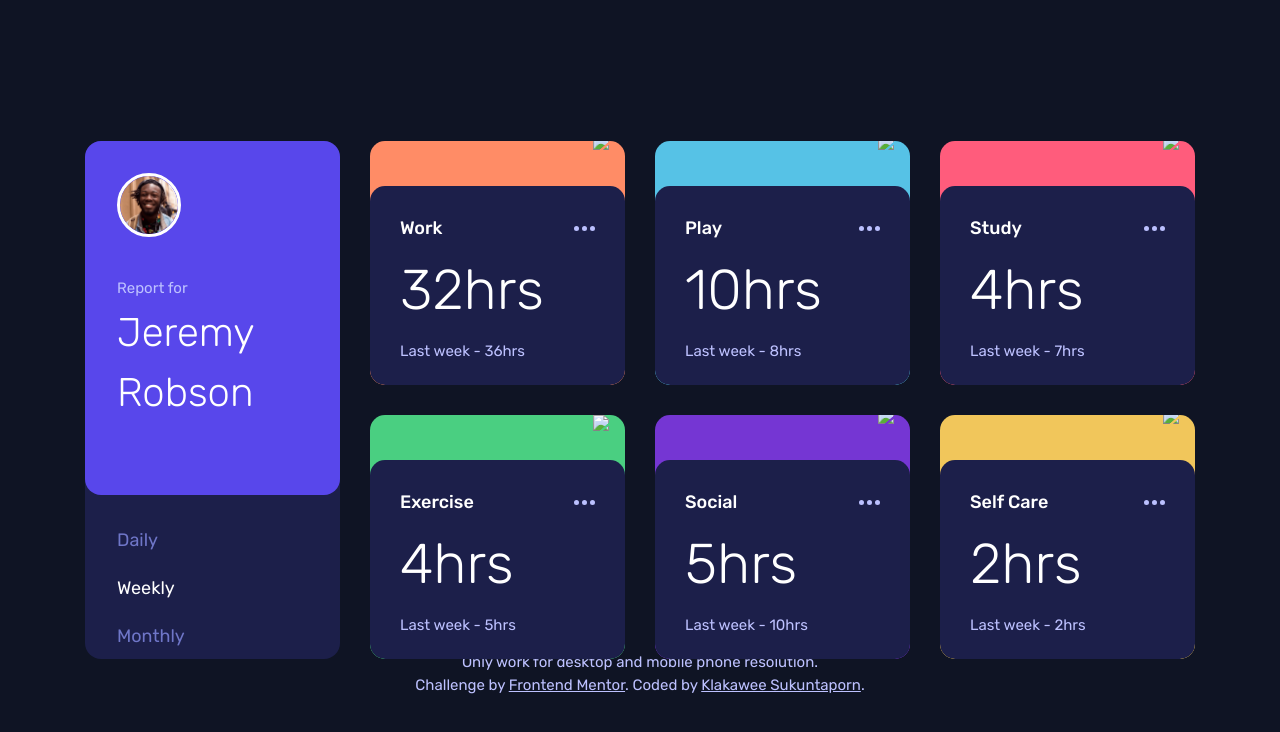
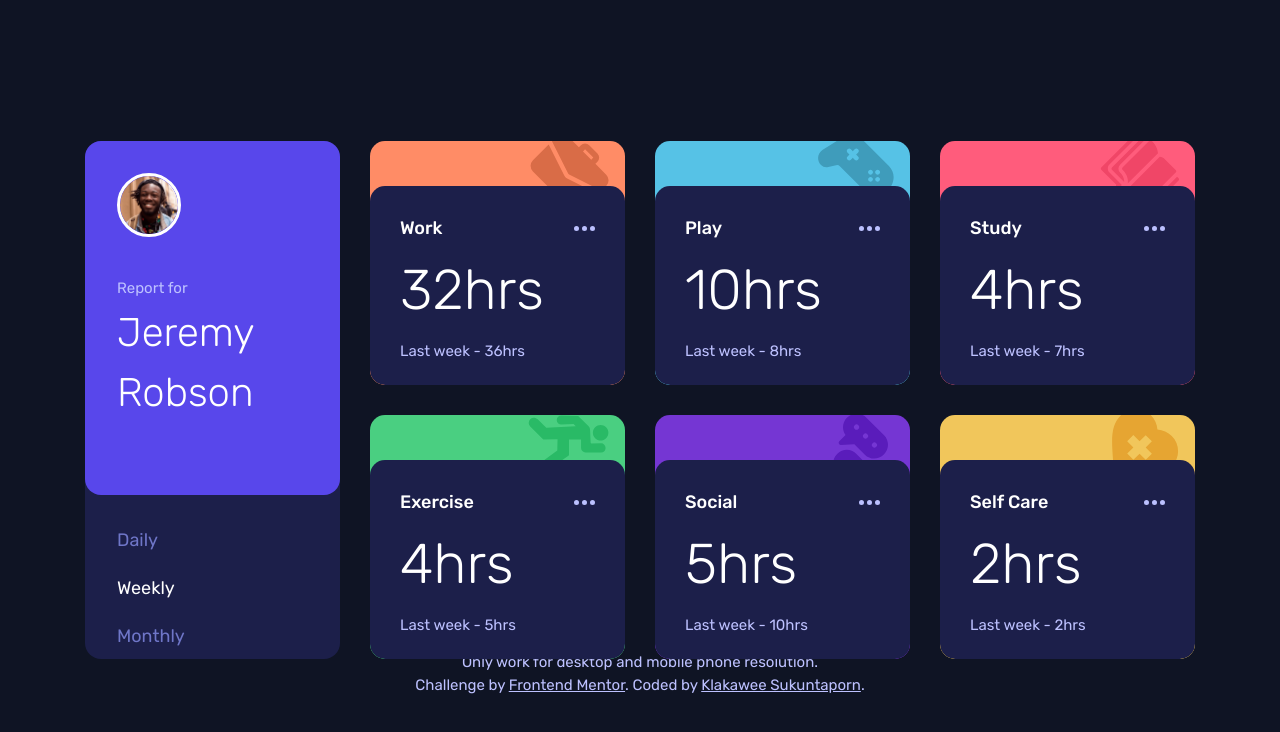
Before and after one commit to TorHamm/tor.project11, a plain HTML site: page index.html in a window 1280 px wide. Drawn offline with Linux system fonts and the light colour scheme; the site is published under a folder, as on GitHub Pages, so addresses that start at the root find nothing.

Commit message:
Update index.html

```diff
--- a/index.html
+++ b/index.html
@@ -33,7 +33,7 @@
     </div>
 
     <div class="card" id="Work">
-      <img src="/images/icon-work.svg">
+      <img src="images/icon-work.svg">
       <div class="card_content">
         <div class="title">
           <p>Work</p>
@@ -47,7 +47,7 @@
     </div>
 
     <div class="card" id="Play">
-      <img src="/images/icon-play.svg">
+      <img src="images/icon-play.svg">
       <div class="card_content">
         <div class="title">
           <p>Play</p>
@@ -61,7 +61,7 @@
     </div>
 
     <div class="card" id="Study">
-      <img src="/images/icon-study.svg">
+      <img src="images/icon-study.svg">
       <div class="card_content">
         <div class="title">
           <p>Study</p>
@@ -75,7 +75,7 @@
     </div>
 
     <div class="card" id="Exercise">
-      <img src="/images/icon-exercise.svg">
+      <img src="images/icon-exercise.svg">
       <div class="card_content">
         <div class="title">
           <p>Exercise</p>
@@ -89,7 +89,7 @@
     </div>
 
     <div class="card" id="Social">
-      <img src="/images/icon-social.svg">
+      <img src="images/icon-social.svg">
       <div class="card_content">
         <div class="title">
           <p>Social</p>
@@ -103,7 +103,7 @@
     </div>
 
     <div class="card" id="Selfcare">
-      <img src="/images/icon-self-care.svg">
+      <img src="images/icon-self-care.svg">
       <div class="card_content">
         <div class="title">
           <p>Self Care</p>
```
